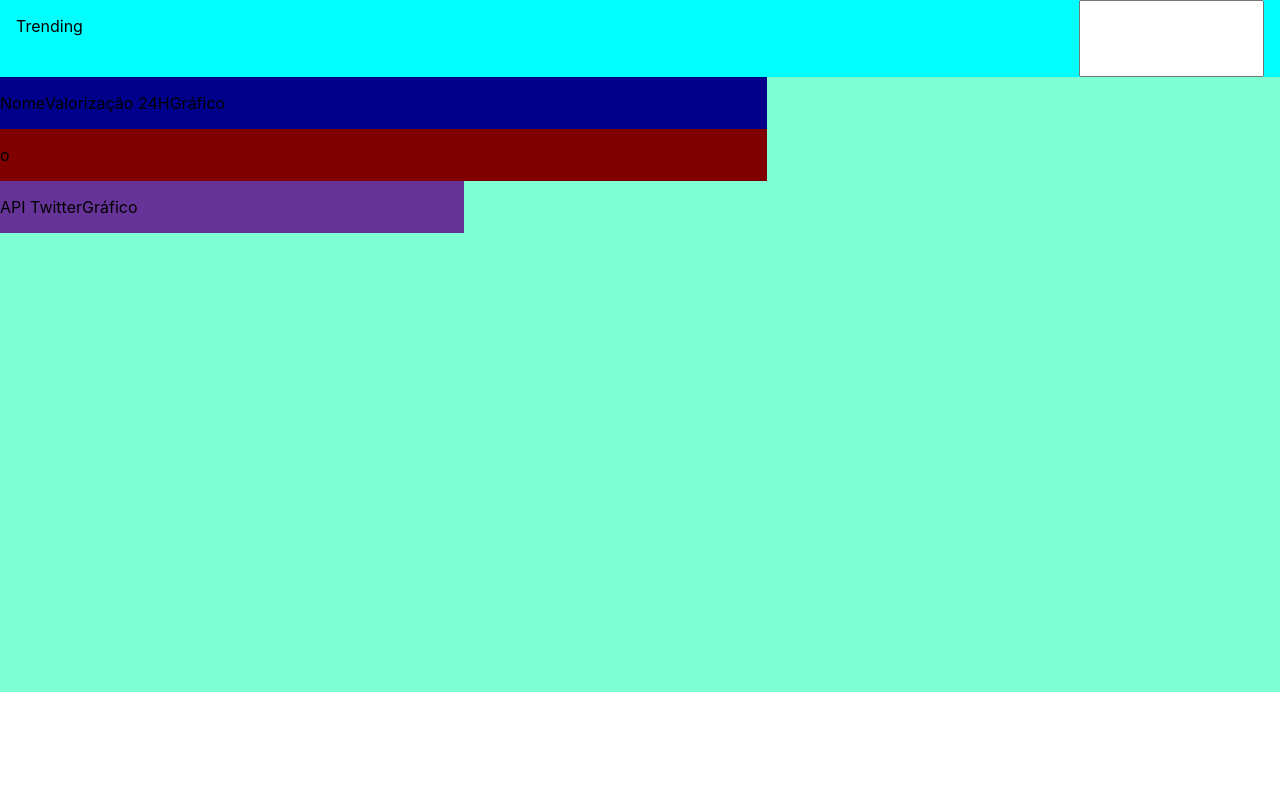
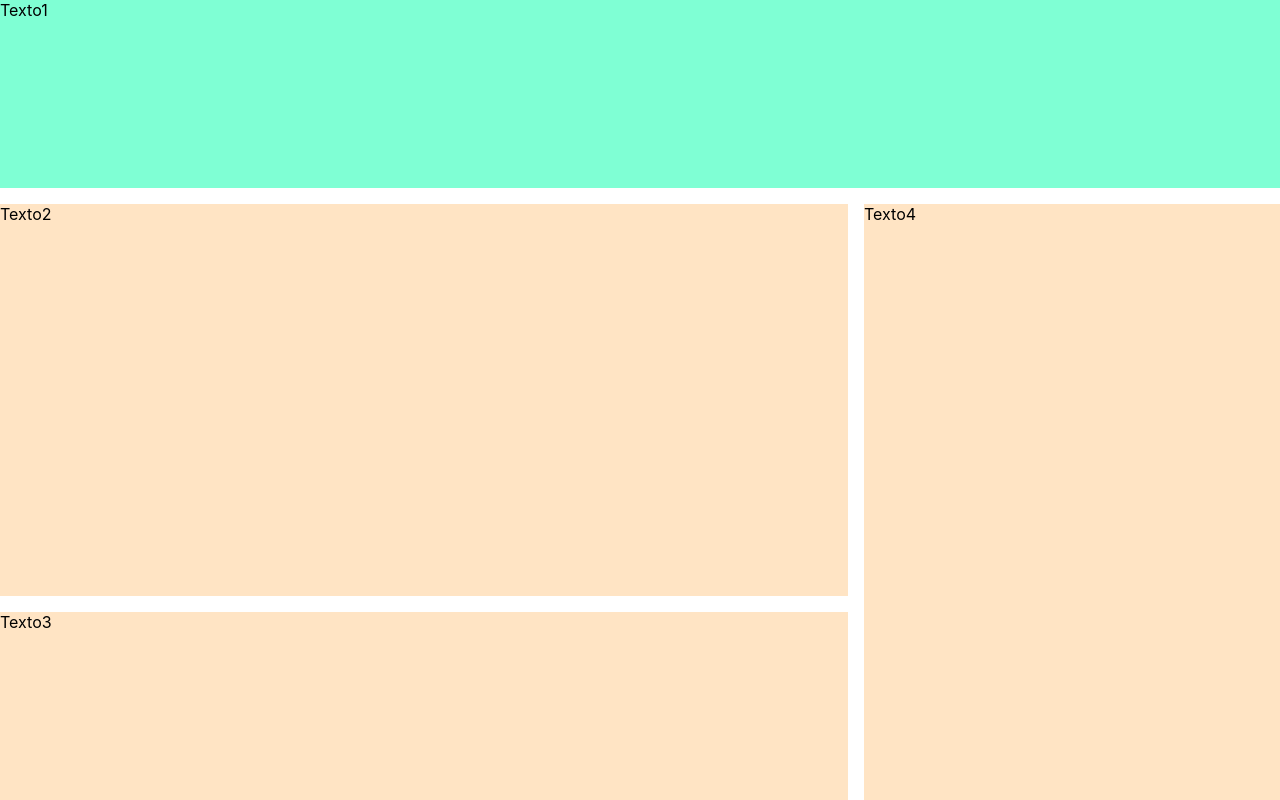
Before and after one commit to insper-tecnologias-web/projeto-2-frontend-p2-tecweb-frontend, a React (Create React App) app in the folder cryptoviewer/: page / in a window 1280 px wide. Built offline with nearby package versions, Linux system fonts and the light colour scheme.

Commit message:
Posicionamento

```diff
--- a/cryptoviewer/src/App.js
+++ b/cryptoviewer/src/App.js
@@ -4,9 +4,8 @@ import "./index.css";
 function App() {
   return (
     <div style={{height:"100vh"}}>
-      <View/>
+      <View></View>
     </div>
   )
 }
-
 export default App;
--- a/cryptoviewer/src/components/Viewer/index.css
+++ b/cryptoviewer/src/components/Viewer/index.css
@@ -1,48 +1,39 @@
-header{
-    background-color: aqua;
-    top:0;
-    display: flex;
-    flex-direction: row;
-    justify-content: space-between;
-    width: 100%;
-    height: 11.11%;
-}
-
-.element-margin{
-    margin-left: 1rem;
-    margin-right: 1rem;
-}
-
-.full{
-    width: 100%;
-    height: 100%;
-}
-
-.main{
-    width: 100%;
-    height: 86.48%;
+.item1{
+    grid-column-start: 1;
+    grid-column-end: 7;
+    grid-row-start: 1;
+    grid-row-end: 3;
     background-color: aquamarine;
 }
 
-.row{
-    display: flex;
-    flex-direction: row;
+.item2{
+    grid-column-start: 1;
+    grid-column-end: 5;
+    grid-row-start: 3;
+    grid-row-end: 7;
+    background-color:bisque;
 }
 
-.graph{
-    background-color: maroon;
-    width: 59.89%;
-    height: 55.55%;
+.item3{
+    grid-column-start: 5;
+    grid-column-end: 1;
+    grid-row-start: 7;
+    grid-row-end: 9;
+    background-color:bisque;
 }
 
-.tradeinfo{
-    background-color: rebeccapurple;
-    width: 36.25%;
-    height: 70.74%
+.item4{
+    grid-column-start: 5;
+    grid-column-end: 7;
+    grid-row-start: 3;
+    grid-row-end: 9;
+    background-color:bisque;
 }
 
-.valorizacao{
-    background-color: darkblue;
-    width: 59.89%;
-    height: 13.05%;
+.grid-container{
+    display: grid;
+    height: 100%;
+    gap: 1rem;
+    grid-template-columns: repeat(6, 1fr);
+    grid-template-rows: repeat(8, 1fr);
 }
--- a/cryptoviewer/src/components/Viewer/index.js
+++ b/cryptoviewer/src/components/Viewer/index.js
@@ -3,25 +3,11 @@ import "./index.css";
 
 export default function View() {
   return (
-    <div class="main">
-      <header>
-        <p class="element-margin">Trending</p>
-        <input class="element-margin"></input>
-      </header>
-      <main>
-        <div class="valorizacao row">
-          <p>Nome</p>
-          <p>Valorização 24H</p>
-          <p>Gráfico</p>
-        </div>
-        <div class="graph row">
-          <p>o</p>
-        </div>
-        <div class="tradeinfo row">
-          <p>API Twitter</p>
-          <p>Gráfico</p>
-        </div>
-      </main>
+    <div className="grid-container">
+      <div className="item1">Texto1</div>
+      <div className="item2">Texto2</div>
+      <div className="item3">Texto3</div>
+      <div className="item4">Texto4</div>
     </div>
   );
 }
```
